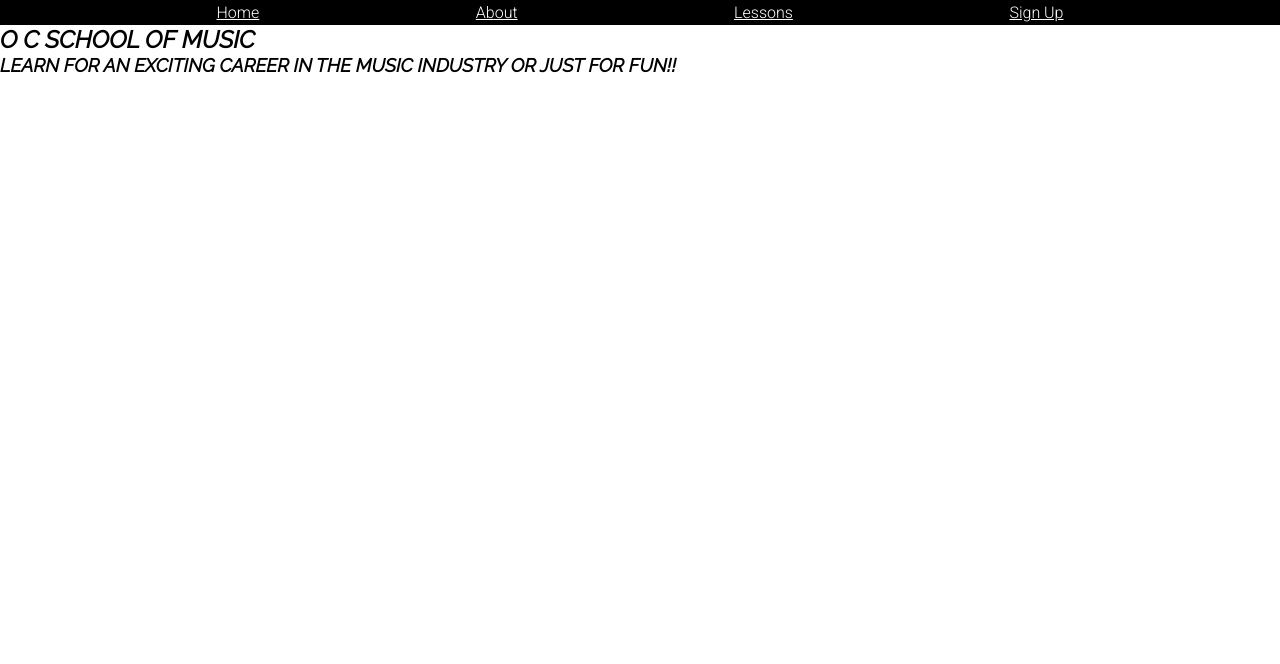
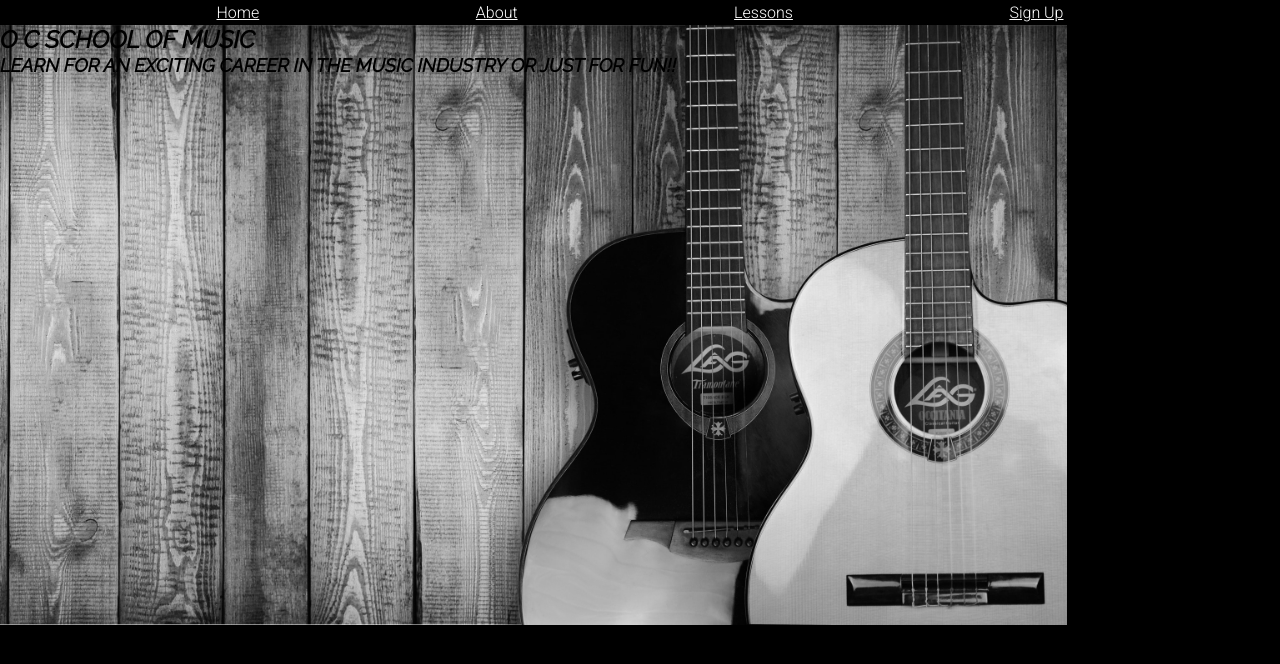
Before and after one commit to PaddyFA/html-css-project1, a plain HTML site: page index.html in a window 1280 px wide. Drawn offline with Linux system fonts and the light colour scheme.

Commit message:
add main image

```diff
--- a/assets/css/style.css
+++ b/assets/css/style.css
@@ -9,7 +9,7 @@
 body {
     font-family: Roboto, sans-serif;
     font-weight: 300;
-   /* background-color: black;*/
+    background-color: black;
 }
 
 
@@ -35,13 +35,24 @@ h1, h2, h3 {
     justify-content: center;
     justify-content: space-evenly;
     height: 25px;
+}
 
-
-
-
-
-}
 
 #navigation li a{
     color: #fff;
 }
+
+#image-container {
+   height: 600px;
+   width: 100%;
+}
+
+#main-image {
+    width: 100%;
+    height: 600px;
+    background: url('../images/guitar_pic_2.jpeg');
+    background-size: contain;
+    background-repeat: no-repeat;
+
+
+}
```
Also changed, not shown: assets/images/guitar_pic_2.jpeg (added).
